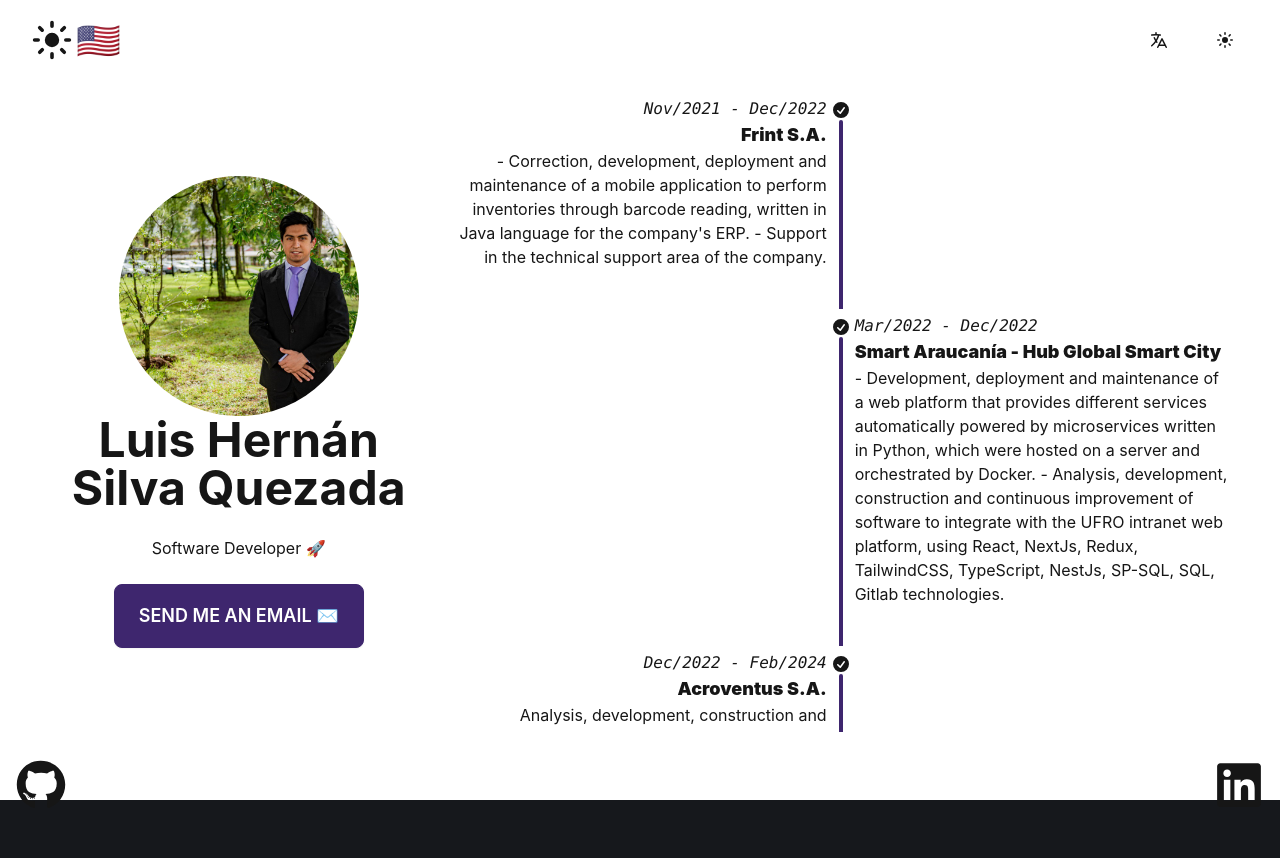
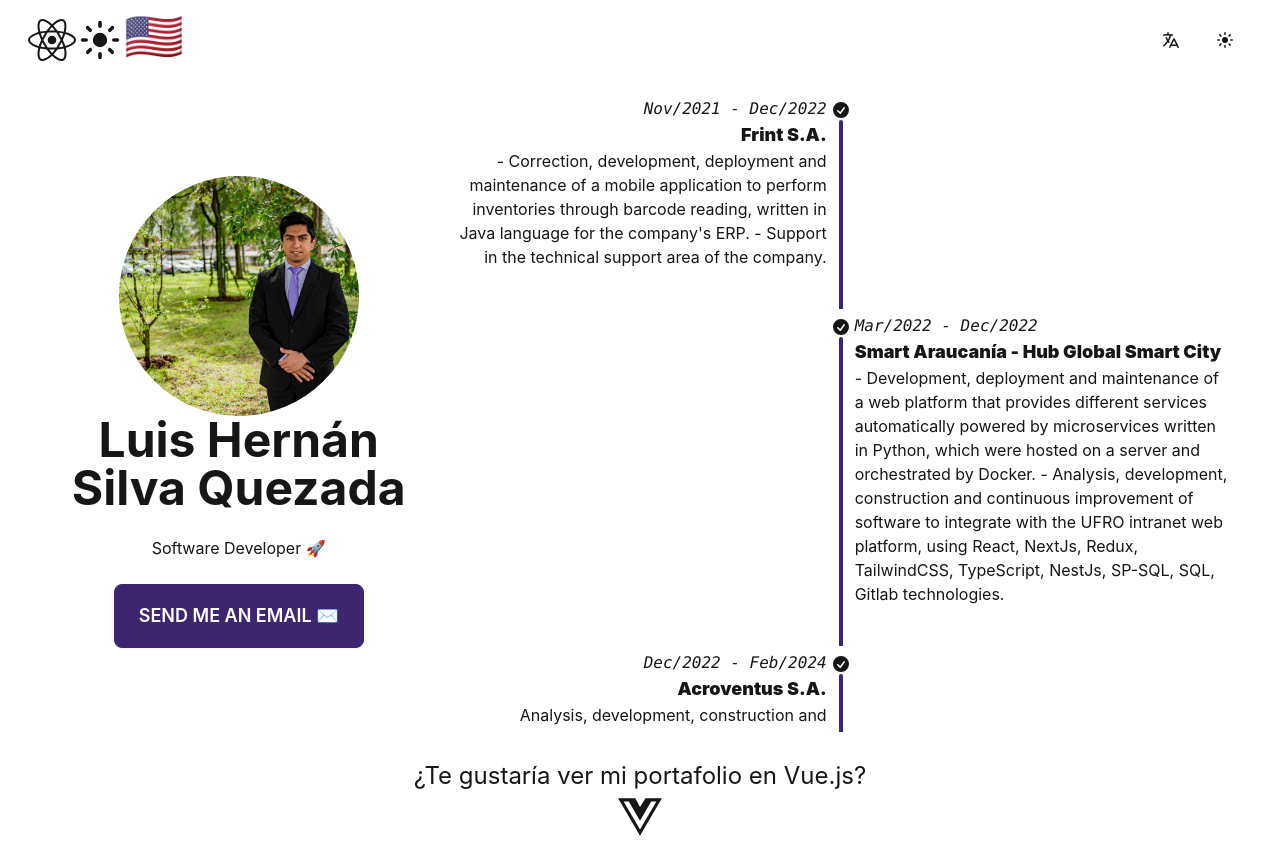
Before and after one commit to luchosilva/briefcase-react, a Next.js app: page /briefcase/ in a window 1280 px wide. Before the commit the page ends 826 px from the top, so only its background shows below. Built offline with nearby package versions, Linux system fonts and the light colour scheme.

Commit message:
feat: improvements layout

```diff
--- a/src/layouts/Footer.tsx
+++ b/src/layouts/Footer.tsx
@@ -1,18 +1,12 @@
-import { FaGithub, FaLinkedin } from 'react-icons/fa';
+import { FaVuejs } from 'react-icons/fa';
 
 const Footer = () => {
   return (
-    <footer className="footer items-center p-4 md:container md:mx-auto">
-      <div className="items-center grid-flow-col">
-        <a href="https://github.com/luchosilva" target="_blank">
-          <FaGithub size={50} />
-        </a>
-      </div>
-      <div className="grid-flow-col gap-4 md:place-self-center md:justify-self-end">
-        <a href="https://www.linkedin.com/in/luis-silva-ufro-carahue/" target="_blank">
-          <FaLinkedin size={50} />
-        </a>
-      </div>
+    <footer className="flex flex-col items-center justify-center p-4 md:container md:mx-auto">
+      <span className="text-2xl">¿Te gustaría ver mi portafolio en Vue.js?</span>
+      <a href="https://luchosilva.github.io/briefcase-vue/" target="_blank">
+        <FaVuejs size={50} />
+      </a>
     </footer>
   );
 };
--- a/src/layouts/Layout.tsx
+++ b/src/layouts/Layout.tsx
@@ -7,17 +7,11 @@
 
 export const Layout = ({ children }: any) => {
   const [open, setOpen] = useState(true);
-  /* const { role } = useAppSelector(selectAuth);
-  const [permissionList, setPermissionList] = useState<boolean>(true);
-  const router = useRouter();
-
-  useEffect(() => setPermissionList(validPermission(role)), [role]);
-  if (!permissionList) return <>{goToErrorPage(router)}</>; */
 
   return (
     <ThemeProvider>
       <ClientThemeWrapper>
-        <div className="flex h-screen dark:bg-gradient-to-br dark:from-cyan-800 dark:to-blue-900">
+        <div className="flex h-max dark:bg-gradient-to-br dark:from-cyan-800 dark:to-blue-900">
           {/* <Sidebar open={open} setOpen={setOpen} /> */}
           <div className="flex flex-col relative w-full">
             <Navbar open={open} setOpen={setOpen} />
--- a/src/layouts/Navbar.tsx
+++ b/src/layouts/Navbar.tsx
@@ -1,8 +1,10 @@
 'use client';
 import { MoonIcon, SunIcon, LanguageIcon } from '@heroicons/react/20/solid';
-import { useContext } from 'react';
+import { FaReact } from 'react-icons/fa';
+import { useContext, useMemo } from 'react';
 import { ThemeContext } from '../context/ThemeContext';
 import { useTranslation } from 'react-i18next';
+import { IconContext } from 'react-icons';
 
 interface NavbarProps {
   open: boolean;
@@ -11,6 +13,7 @@
 
 export const Navbar = ({ open, setOpen }: NavbarProps) => {
   const { t, i18n } = useTranslation('navbar');
+  const iconContextValue = useMemo(() => ({ className: 'w-7 h-7 md:w-12 md:h-12 rounded-md hover:text-blue-color' }), []);
 
   const availableLocales = i18n.options.supportedLngs || [];
 
@@ -23,17 +26,26 @@
   return (
     <nav className="flex justify-between items-center h-20 py-4 bg-blue-600-color px-7">
       <div className="flex items-center">
-        {theme === 'dark' ? <MoonIcon className="w-12 min-w-[40px] rounded-md hover:text-blue-color" /> : <SunIcon className="w-12 min-w-[40px] rounded-md hover:text-blue-color" />}
-        {i18n.language === 'es' ? <div className="w-12 min-w-[40px] text-4xl rounded-md hover:text-blue-color">🇪🇸</div> : <div className="w-12 min-w-[40px] text-4xl rounded-md hover:text-blue-color">🇺🇸</div>}
+        <IconContext.Provider value={iconContextValue}>
+          <div>
+            <FaReact />
+          </div>
+        </IconContext.Provider>
+        {theme === 'dark' ? <MoonIcon className="w-7 h-7 md:w-12 md:h-12 rounded-md hover:text-blue-color" /> : <SunIcon className="w-7 h-7 md:w-12 md:h-12 rounded-md hover:text-blue-color" />}
+        {i18n.language === 'es' ? (
+          <div className="w-7 h-7 md:w-14 md:h-14 text-xl md:text-5xl rounded-md hover:text-blue-color">🇪🇸</div>
+        ) : (
+          <div className="w-7 h-7 md:w-14 md:h-14 text-xl md:text-5xl rounded-md hover:text-blue-color">🇺🇸</div>
+        )}
       </div>
       {/* <Bars4Icon onClick={() => setOpen(!open)} className="w-12 min-w-[40px] rounded-md hover:text-blue-color cursor-pointer" /> */}
-      <div className="flex items-center gap-3">
+      <div className="flex items-center">
         {/* Language Selector */}
         <div className="dropdown dropdown-end">
           <button tabIndex={0} className="btn btn-ghost">
             <LanguageIcon className="w-5 h-5" />
           </button>
-          <ul className="menu menu-compact dropdown-content z-[1] mt-3 p-2 shadow bg-gray-50 bg-opacity-10 rounded-lg w-40 border dark:border-none">
+          <ul className="menu menu-compact dropdown-content z-[1] mt-3 p-2 shadow bg-base-100 rounded-lg w-40 border dark:border-none">
             {availableLocales.map((availableLocale: string) => {
               if (availableLocale === i18n.language || availableLocale === 'cimode') return null;
               return (
@@ -58,7 +70,7 @@
           <button tabIndex={0} className="btn btn-ghost">
             <SunIcon className="w-5 h-5" />
           </button>
-          <ul className="menu menu-compact dropdown-content z-[1] mt-3 p-2 shadow bg-gray-50 bg-opacity-10 rounded-box w-40">
+          <ul className="menu menu-compact dropdown-content z-[1] mt-3 p-2 shadow bg-base-100 rounded-box w-40">
             <li>
               <button onClick={() => changeTheme('light')} className="cursor-pointer" onKeyDown={() => changeTheme('light')}>
                 <SunIcon className="w-5 h-5" />
```
